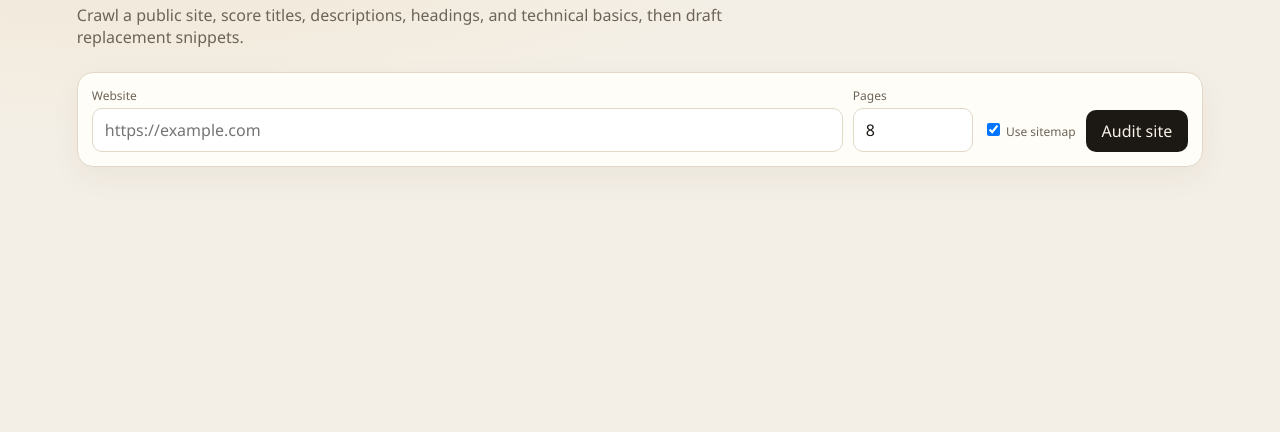
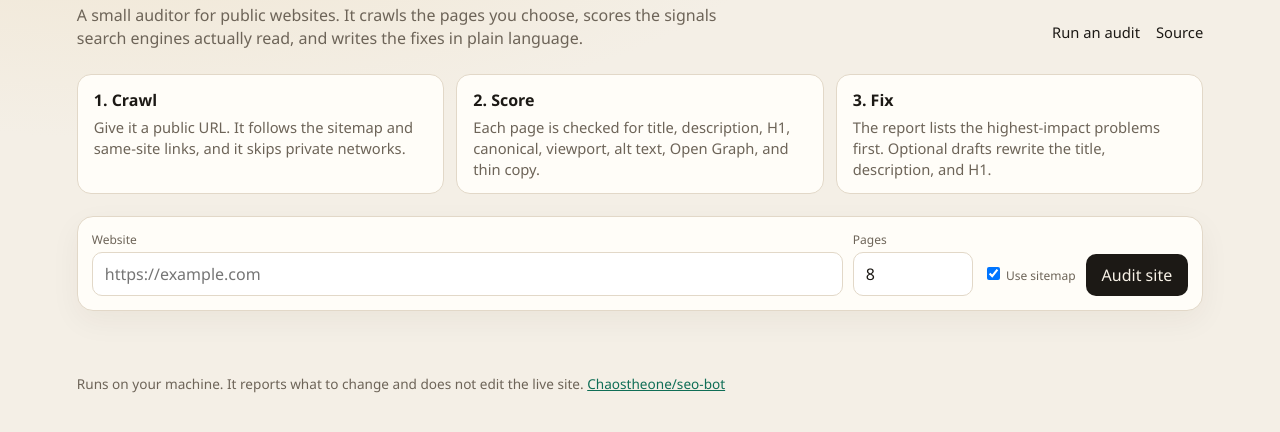
Before and after one commit to Chaostheone/seo-bot, a plain HTML site: page index.html in a window 1280 px wide. Shown: the part 82-514 px from the top of the page. Drawn offline with Linux system fonts and the light colour scheme.

Commit message:
Add a homepage that explains the audit before the form.
The same local page is the project website: what the crawl checks, then the auditor.

```diff
--- a/index.html
+++ b/index.html
@@ -3,7 +3,8 @@
 <head>
   <meta charset="utf-8">
   <meta name="viewport" content="width=device-width, initial-scale=1">
-  <title>SEO Bot</title>
+  <title>SEO Bot — audit a site before you rewrite it</title>
+  <meta name="description" content="SEO Bot crawls a public website, scores titles, descriptions, headings, and technical basics, and lists the fixes.">
   <style>
     :root {
       --ink: #1c1915;
@@ -42,7 +43,24 @@
       margin: 0;
       letter-spacing: -0.03em;
     }
-    header p { margin: 6px 0 0; color: var(--muted); max-width: 46rem; }
+    header p { margin: 6px 0 0; color: var(--muted); max-width: 40rem; line-height: 1.45; }
+    nav { display: flex; gap: 16px; align-items: center; padding-bottom: 8px; }
+    nav a { color: var(--ink); text-decoration: none; font-size: 0.92rem; }
+    .steps {
+      display: grid;
+      grid-template-columns: repeat(3, 1fr);
+      gap: 12px;
+      margin: 0 0 22px;
+    }
+    .steps article {
+      background: var(--card);
+      border: 1px solid var(--line);
+      border-radius: 14px;
+      padding: 14px 16px;
+    }
+    .steps h2 { margin: 0 0 6px; font-size: 1rem; }
+    .steps p { margin: 0; color: var(--muted); font-size: 0.92rem; line-height: 1.4; }
+    footer { color: var(--muted); font-size: 0.85rem; margin-top: 28px; }
     main { padding: 16px 6vw 64px; }
     form {
       display: grid;
@@ -167,6 +185,7 @@
     @media (max-width: 800px) {
       form { grid-template-columns: 1fr; }
       .summary { grid-template-columns: 1fr; }
+      .steps { grid-template-columns: 1fr; }
       header { flex-direction: column; align-items: start; }
     }
   </style>
@@ -175,11 +194,29 @@
   <header>
     <div>
       <h1>SEO Bot</h1>
-      <p>Crawl a public site, score titles, descriptions, headings, and technical basics, then draft replacement snippets.</p>
+      <p>A small auditor for public websites. It crawls the pages you choose, scores the signals search engines actually read, and writes the fixes in plain language.</p>
     </div>
+    <nav>
+      <a href="#audit">Run an audit</a>
+      <a href="https://github.com/Chaostheone/seo-bot">Source</a>
+    </nav>
   </header>
   <main>
-    <form id="form">
+    <section class="steps">
+      <article>
+        <h2>1. Crawl</h2>
+        <p>Give it a public URL. It follows the sitemap and same-site links, and it skips private networks.</p>
+      </article>
+      <article>
+        <h2>2. Score</h2>
+        <p>Each page is checked for title, description, H1, canonical, viewport, alt text, Open Graph, and thin copy.</p>
+      </article>
+      <article>
+        <h2>3. Fix</h2>
+        <p>The report lists the highest-impact problems first. Optional drafts rewrite the title, description, and H1.</p>
+      </article>
+    </section>
+    <form id="audit">
       <div>
         <label for="url">Website</label>
         <input id="url" type="url" name="url" placeholder="https://example.com" required>
@@ -195,9 +232,10 @@
     </form>
     <p id="status"></p>
     <section id="out"></section>
+    <footer>Runs on your machine. It reports what to change and does not edit the live site. <a href="https://github.com/Chaostheone/seo-bot">Chaostheone/seo-bot</a></footer>
   </main>
   <script>
-    const form = document.getElementById("form");
+    const form = document.getElementById("audit");
     const statusEl = document.getElementById("status");
     const out = document.getElementById("out");
     const go = document.getElementById("go");
```
Also changed, not shown: 1 other file.
